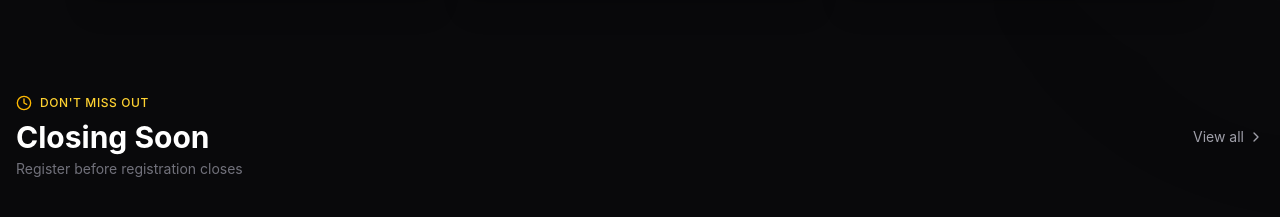
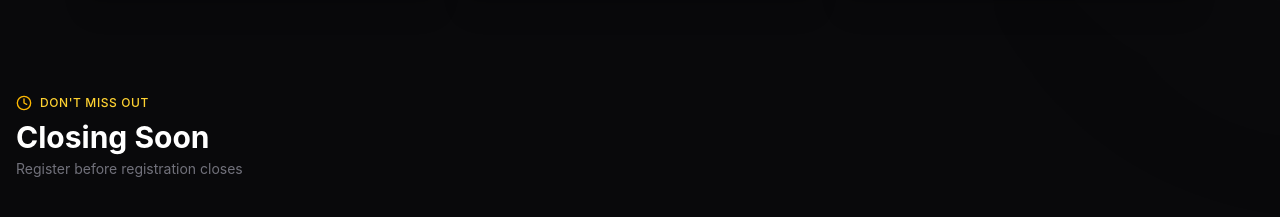
Before and after one commit to geraldmartadinata/pbl-2, a React app in the folder frontend/: page / in a window 1280 px wide. Shown: the part 1047-1264 px from the top of the page. Built offline with nearby package versions, Linux system fonts and the light colour scheme; the HTML template or start-up script is replaced by a standard one.

Commit message:
fix: remove dead 'View all' link in Landing — pointed to same page with no events list route yet

```diff
--- a/frontend/src/pages/Landing.jsx
+++ b/frontend/src/pages/Landing.jsx
@@ -10,7 +10,6 @@ import {
   MapPin,
   Users,
   Clock,
-  ChevronRight,
   ArrowUpRight,
   Quote,
   Sparkles,
@@ -193,12 +192,7 @@ export default function Landing() {
                 Register before registration closes
               </p>
             </div>
-            <RouterLink
-              to="/"
-              className="hidden sm:flex items-center gap-1 text-sm text-zinc-400 hover:text-white transition-colors"
-            >
-              View all <ChevronRight className="h-4 w-4" />
-            </RouterLink>
+
           </div>
 
           {loading ? (
```
